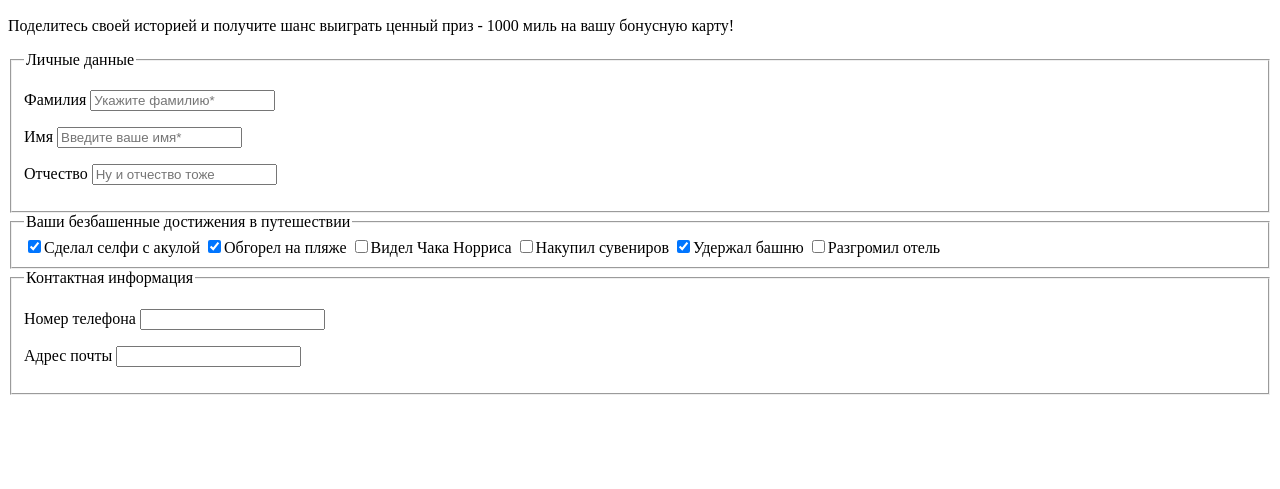
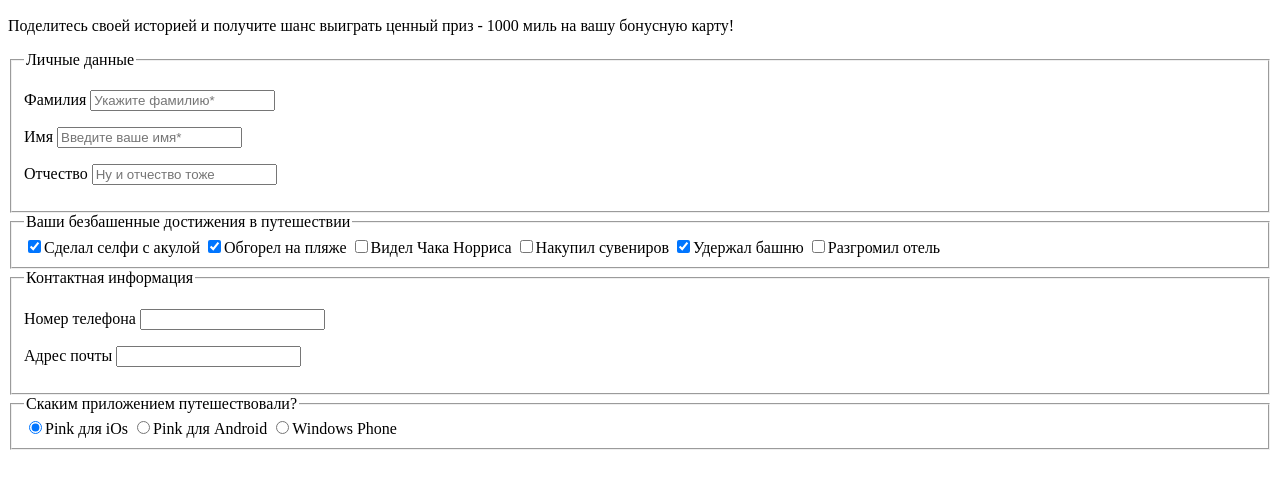
Before and after one commit to romeo198808/Pink, a plain HTML site: page form.html in a window 1280 px wide. Shown: the part 245-734 px from the top of the page. Drawn offline with Linux system fonts and the light colour scheme.

Commit message:
Закончил разметку группы Приложения для путешествий

```diff
--- a/form.html
+++ b/form.html
@@ -67,6 +67,13 @@
               <input class="form__input" type="email"  value="" id="email">
             </p>
           </fieldset>
+
+          <fieldset class="form__group">
+            <legend class="form__label">Скаким приложением путешествовали?</legend>
+            <input class="form__radio" type="radio"  value="" checked>Pink для iOs
+            <input class="form__radio" type="radio"  value="">Pink для Android
+            <input class="form__radio" type="radio"  value="">Windows Phone
+          </fieldset>
         </form>
       </section>
     </main>
```
